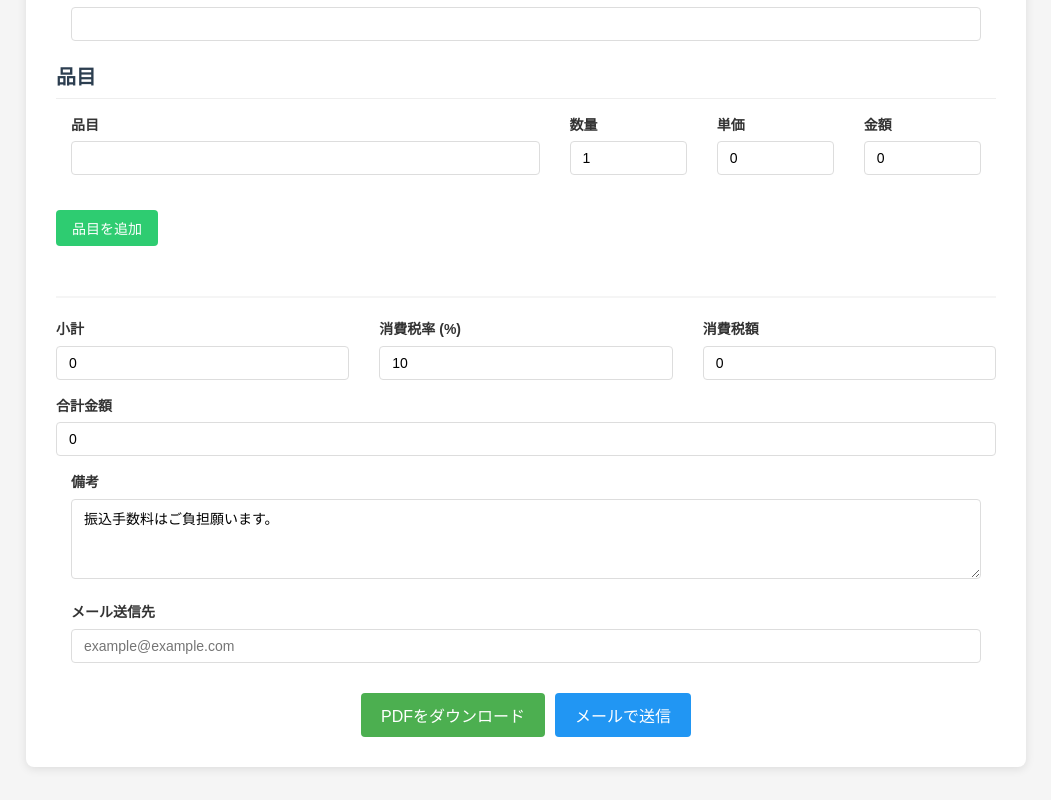
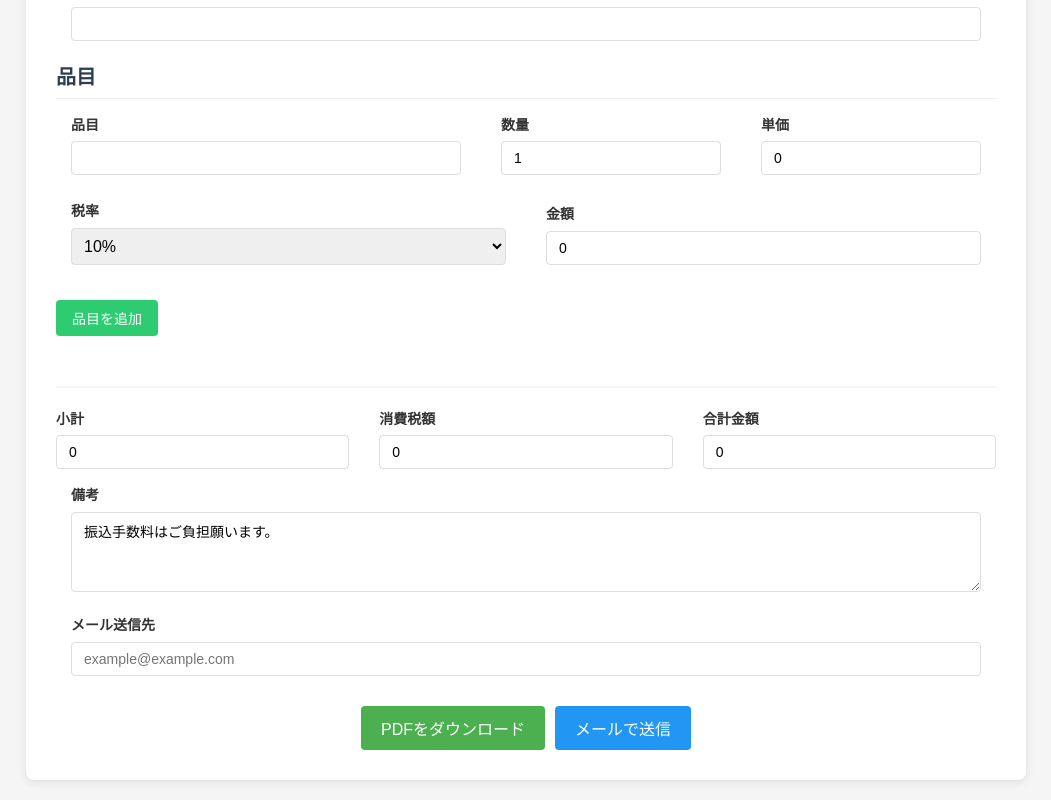
Before and after one commit to akira1110/invoice-web2, a React (Create React App) app: page / in a window 1280 px wide. Shown: the part 1428-2228 px from the top of the page, without its empty margins (114-1165 px from the left). Built offline with nearby package versions, Linux system fonts and the light colour scheme.

Commit message:
品目ごとに消費税率を選択できるように変更しました

```diff
--- a/src/App.css
+++ b/src/App.css
@@ -98,17 +98,29 @@ button:hover {
 
 .item-row {
   display: flex;
+  flex-wrap: wrap;
   margin-bottom: 10px;
   align-items: flex-end;
+  gap: 10px;
 }
 
-.description {
-  flex: 4;
+.form-group.description {
+  flex: 3;
 }
 
-.quantity, .unit-price, .amount {
+.form-group.quantity,
+.form-group.unit-price,
+.form-group.tax-rate,
+.form-group.amount {
   flex: 1;
-  min-width: 100px;
+}
+
+.form-group.tax-rate select {
+  width: 100%;
+  padding: 8px;
+  border: 1px solid #ddd;
+  border-radius: 4px;
+  font-size: 16px;
 }
 
 .remove-item {
--- a/src/App.js
+++ b/src/App.js
@@ -31,10 +31,9 @@ function App() {
       accountName: ''
     },
     items: [
-      { description: '', quantity: 1, unitPrice: 0, amount: 0 }
+      { description: '', quantity: 1, unitPrice: 0, amount: 0, taxRate: 10 }
     ],
     subtotal: 0,
-    taxRate: 10,
     taxAmount: 0,
     total: 0,
     notes: '振込手数料はご負担願います。',
@@ -86,15 +85,22 @@ function App() {
     };
 
     // 金額の自動計算
-    if (name === 'quantity' || name === 'unitPrice') {
-      const quantity = name === 'quantity' ? parseFloat(value) || 0 : parseFloat(items[index].quantity) || 0;
-      const unitPrice = name === 'unitPrice' ? parseFloat(value) || 0 : parseFloat(items[index].unitPrice) || 0;
+    if (name === 'quantity' || name === 'unitPrice' || name === 'taxRate') {
+      const quantity = parseFloat(items[index].quantity) || 0;
+      const unitPrice = parseFloat(items[index].unitPrice) || 0;
       items[index].amount = quantity * unitPrice;
     }
 
     // 小計、消費税、合計金額の計算
     const subtotal = items.reduce((sum, item) => sum + (parseFloat(item.amount) || 0), 0);
-    const taxAmount = Math.round(subtotal * (invoice.taxRate / 100) * 10) / 10; // 小数点第1位で四捨五入
+
+    // 各品目ごとの消費税を計算
+    const taxAmount = items.reduce((sum, item) => {
+      const itemTaxRate = parseFloat(item.taxRate) || 0;
+      const itemAmount = parseFloat(item.amount) || 0;
+      return sum + Math.round(itemAmount * (itemTaxRate / 100) * 10) / 10;
+    }, 0);
+
     const total = subtotal + taxAmount;
 
     setInvoice({
@@ -109,7 +115,7 @@ function App() {
   const addItem = () => {
     setInvoice({
       ...invoice,
-      items: [...invoice.items, { description: '', quantity: 1, unitPrice: 0, amount: 0 }]
+      items: [...invoice.items, { description: '', quantity: 1, unitPrice: 0, amount: 0, taxRate: 10 }]
     });
   };
 
@@ -119,26 +125,20 @@ function App() {
 
     // 小計、消費税、合計金額の再計算
     const subtotal = items.reduce((sum, item) => sum + (parseFloat(item.amount) || 0), 0);
-    const taxAmount = Math.round(subtotal * (invoice.taxRate / 100) * 10) / 10; // 小数点第1位で四捨五入
+
+    // 各品目ごとの消費税を計算
+    const taxAmount = items.reduce((sum, item) => {
+      const itemTaxRate = parseFloat(item.taxRate) || 0;
+      const itemAmount = parseFloat(item.amount) || 0;
+      return sum + Math.round(itemAmount * (itemTaxRate / 100) * 10) / 10;
+    }, 0);
+
     const total = subtotal + taxAmount;
 
     setInvoice({
       ...invoice,
       items,
       subtotal,
-      taxAmount,
-      total
-    });
-  };
-
-  const handleTaxRateChange = (e) => {
-    const taxRate = parseFloat(e.target.value) || 0;
-    const taxAmount = Math.round(invoice.subtotal * (taxRate / 100) * 10) / 10; // 小数点第1位で四捨五入
-    const total = invoice.subtotal + taxAmount;
-
-    setInvoice({
-      ...invoice,
-      taxRate,
       taxAmount,
       total
     });
@@ -197,6 +197,7 @@ function App() {
                 <th style="text-align: left; padding: 10px;">品目</th>
                 <th style="text-align: right; padding: 10px;">数量</th>
                 <th style="text-align: right; padding: 10px;">単価</th>
+                <th style="text-align: right; padding: 10px;">税率</th>
                 <th style="text-align: right; padding: 10px;">金額</th>
               </tr>
             </thead>
@@ -206,6 +207,7 @@ function App() {
                   <td style="padding: 10px;">${item.description}</td>
                   <td style="text-align: right; padding: 10px;">${item.quantity}</td>
                   <td style="text-align: right; padding: 10px;">¥${parseFloat(item.unitPrice).toLocaleString()}</td>
+                  <td style="text-align: right; padding: 10px;">${item.taxRate}%</td>
                   <td style="text-align: right; padding: 10px;">¥${parseFloat(item.amount).toLocaleString()}</td>
                 </tr>
               `).join('')}
@@ -218,7 +220,7 @@ function App() {
               <p>¥${invoice.subtotal.toLocaleString()}</p>
             </div>
             <div style="display: flex; justify-content: space-between; margin-bottom: 10px;">
-              <p><strong>消費税 (${invoice.taxRate}%):</strong></p>
+              <p><strong>消費税:</strong></p>
               <p>¥${invoice.taxAmount.toLocaleString()}</p>
             </div>
             <div style="display: flex; justify-content: space-between; font-size: 18px; font-weight: bold; margin-top: 10px; border-top: 2px solid #ddd; padding-top: 10px;">
@@ -344,6 +346,7 @@ ${invoice.company.name}`
               <th style="text-align: left; padding: 10px;">品目</th>
               <th style="text-align: right; padding: 10px;">数量</th>
               <th style="text-align: right; padding: 10px;">単価</th>
+              <th style="text-align: right; padding: 10px;">税率</th>
               <th style="text-align: right; padding: 10px;">金額</th>
             </tr>
           </thead>
@@ -353,6 +356,7 @@ ${invoice.company.name}`
                 <td style="padding: 10px;">${item.description}</td>
                 <td style="text-align: right; padding: 10px;">${item.quantity}</td>
                 <td style="text-align: right; padding: 10px;">¥${parseFloat(item.unitPrice).toLocaleString()}</td>
+                <td style="text-align: right; padding: 10px;">${item.taxRate}%</td>
                 <td style="text-align: right; padding: 10px;">¥${parseFloat(item.amount).toLocaleString()}</td>
               </tr>
             `).join('')}
@@ -365,7 +369,7 @@ ${invoice.company.name}`
             <p>¥${invoice.subtotal.toLocaleString()}</p>
           </div>
           <div style="display: flex; justify-content: space-between; margin-bottom: 10px;">
-            <p><strong>消費税 (${invoice.taxRate}%):</strong></p>
+            <p><strong>消費税:</strong></p>
             <p>¥${invoice.taxAmount.toLocaleString()}</p>
           </div>
           <div style="display: flex; justify-content: space-between; font-size: 18px; font-weight: bold; margin-top: 10px; border-top: 2px solid #ddd; padding-top: 10px;">
@@ -617,6 +621,17 @@ ${invoice.company.name}`
                   onChange={(e) => handleItemChange(index, e)}
                 />
               </div>
+              <div className="form-group tax-rate">
+                <label>税率</label>
+                <select
+                  name="taxRate"
+                  value={item.taxRate}
+                  onChange={(e) => handleItemChange(index, e)}
+                >
+                  <option value="8">8%</option>
+                  <option value="10">10%</option>
+                </select>
+              </div>
               <div className="form-group amount">
                 <label>金額</label>
                 <input
@@ -651,15 +666,6 @@ ${invoice.company.name}`
                   name="subtotal"
                   value={invoice.subtotal}
                   readOnly
-                />
-              </div>
-              <div className="form-group">
-                <label>消費税率 (%)</label>
-                <input
-                  type="number"
-                  name="taxRate"
-                  value={invoice.taxRate}
-                  onChange={handleTaxRateChange}
                 />
               </div>
               <div className="form-group">
```
